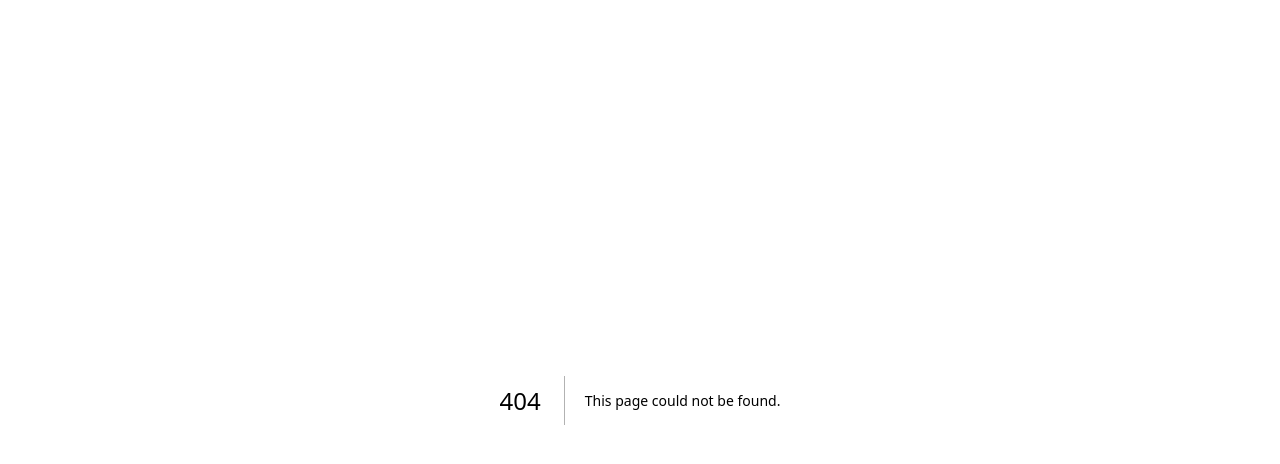
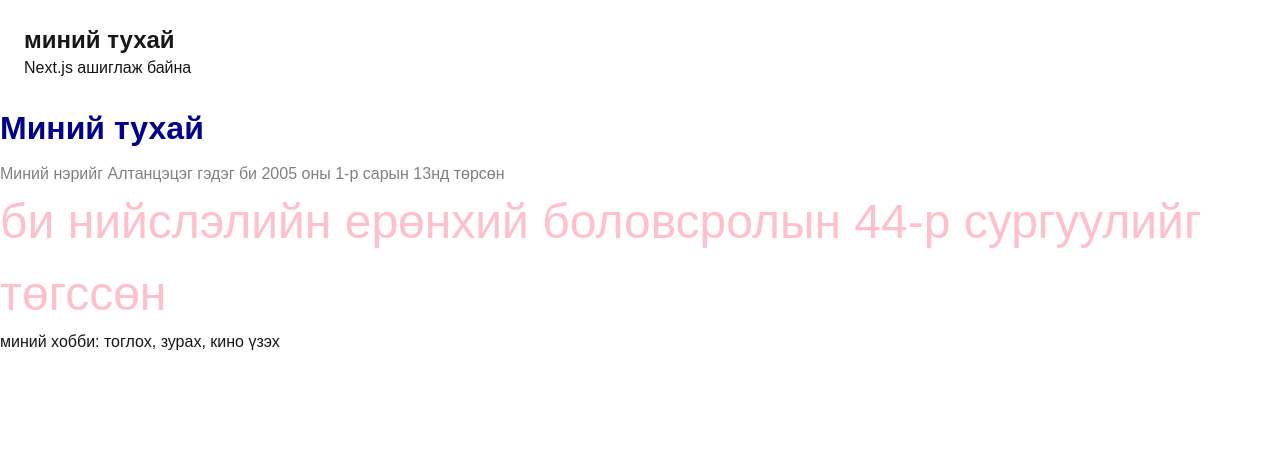
Before and after one commit to altka13/lab1, a Next.js app: page /about in a window 1280 px wide. Before the commit this address had no page. Shown: the top 464 px of the page. Built offline with nearby package versions, Linux system fonts and the light colour scheme.

Commit message:
lab2-1
about huudas dr namtar biced tailwind ashiglan header hiiged commit xiiw.

```diff
--- /dev/null
+++ b/src/app/about/page.module.css
@@ -0,0 +1,13 @@
+.title{
+    font-size: 2rem;
+    font-weight: bold;
+    color: darkblue;
+}
+.description{
+    color: gray;
+    margin-top: 10px;
+}
+.text{
+    color: pink;
+    font-size: 3rem;
+}
--- /dev/null
+++ b/src/app/about/page.tsx
@@ -0,0 +1,20 @@
+import styles from "./page.module.css"
+import Header from "@/components/Header"
+export default function About(){
+    return(
+        <>
+        <header/>
+        <main className="p-6">
+            <h2 className="text-2xl font-bold">миний тухай</h2>
+            <p>Next.js ашиглаж байна</p>
+        </main>
+           <div>
+        <h1 className={styles.title}>Миний тухай</h1>
+        <p className={styles.description}>Миний нэрийг Алтанцэцэг гэдэг би 2005 оны 1-р сарын 13нд төрсөн</p>
+        <p className={styles.text}>би нийслэлийн ерөнхий боловсролын 44-р сургуулийг төгссөн</p>
+        <p className={styles.hobby}>миний хобби: тоглох, зурах, кино үзэх</p>
+        </div>
+        </>
+
+    )
+}
--- a/src/app/page.tsx
+++ b/src/app/page.tsx
@@ -1,8 +1,10 @@
-export default function Home(){
-  return(
-    <div>
-      <h1>Hello World</h1>
-      <p>my first next.js app</p>
-    </div>
-  )
+import styles from "./about/page.module.css"
+export default function Page(){
+    return(
+        <div>
+        <h1 className={styles.title}>Миний тухай</h1>
+        <p className={styles.description}>энэ хуудсыг css module ашиглаж загварчилсан</p>
+        <p className="mt-2">миний хобби: тоглох, зурах, кино үзэх</p>
+        </div>
+    )
 }
--- /dev/null
+++ b/src/components/Header.tsx
@@ -0,0 +1,7 @@
+export default function Header(){
+    return(
+        <header className="p-4 bg-blue-600 text-white">
+            <h1 className="text-xl">миний вэб</h1>
+        </header>
+    )
+}
```
